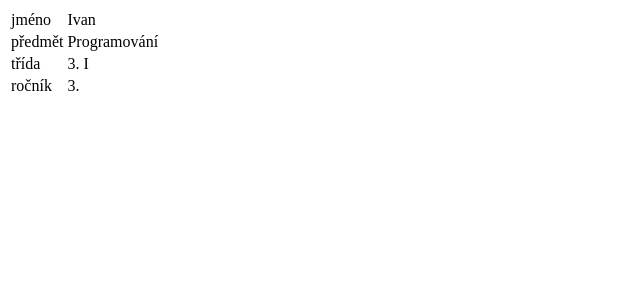
After one commit to pomy-skola/flask-routing, a Flask app: page /o-mne in a window 1280 px wide. The commit adds this page. Shown: the top 300 px of the page, without its empty margins (0-640 px from the left). Run offline with Flask 3, Linux system fonts and the light colour scheme.

Commit message:
nová routa: o-mne

```diff
--- a/main.py
+++ b/main.py
@@ -7,3 +7,8 @@ app = Flask(__name__)
 def hello_world():
     today = datetime.now()
     return render_template("index.html", today=today)
+
+
+@app.route("/o-mne")
+def about_me():
+    return render_template("o-mne.html")
--- a/templates/index.html
+++ b/templates/index.html
@@ -17,9 +17,8 @@
             </button>
             <div class="collapse navbar-collapse" id="navbarCollapse">
                 <ul class="navbar-nav me-auto mb-2 mb-md-0">
-                    <li class="nav-item"> <a class="nav-link active" aria-current="page" href="#">Home</a> </li>
-                    <li class="nav-item"> <a class="nav-link" href="#">Link</a> </li>
-                    <li class="nav-item"> <a class="nav-link disabled" aria-disabled="true">Disabled</a> </li>
+                    <li class="nav-item"> <a class="nav-link active" aria-current="page" href="/">Home</a> </li>
+                    <li class="nav-item"> <a class="nav-link" href="/o-mne">O mně</a> </li>
                 </ul>
 
             </div>
--- /dev/null
+++ b/templates/o-mne.html
@@ -0,0 +1,6 @@
+<table>
+    <tr><td>jméno</td><td>Ivan</td></tr>
+    <tr><td>předmět</td><td>Programování</td></tr>
+    <tr><td>třída</td><td>3. I</td></tr>
+    <tr><td>ročník</td><td>3.</td></tr>
+</table>
```
